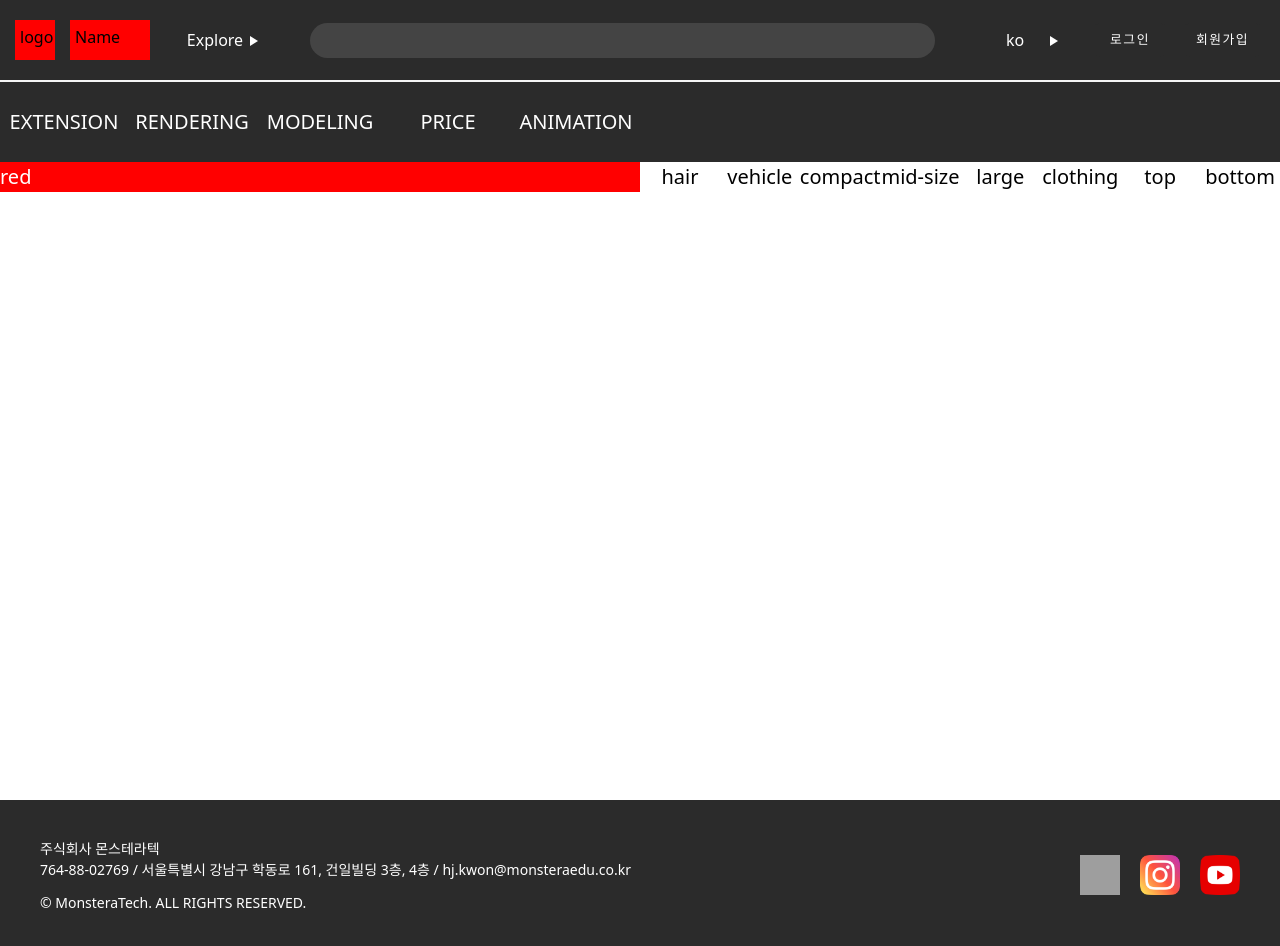
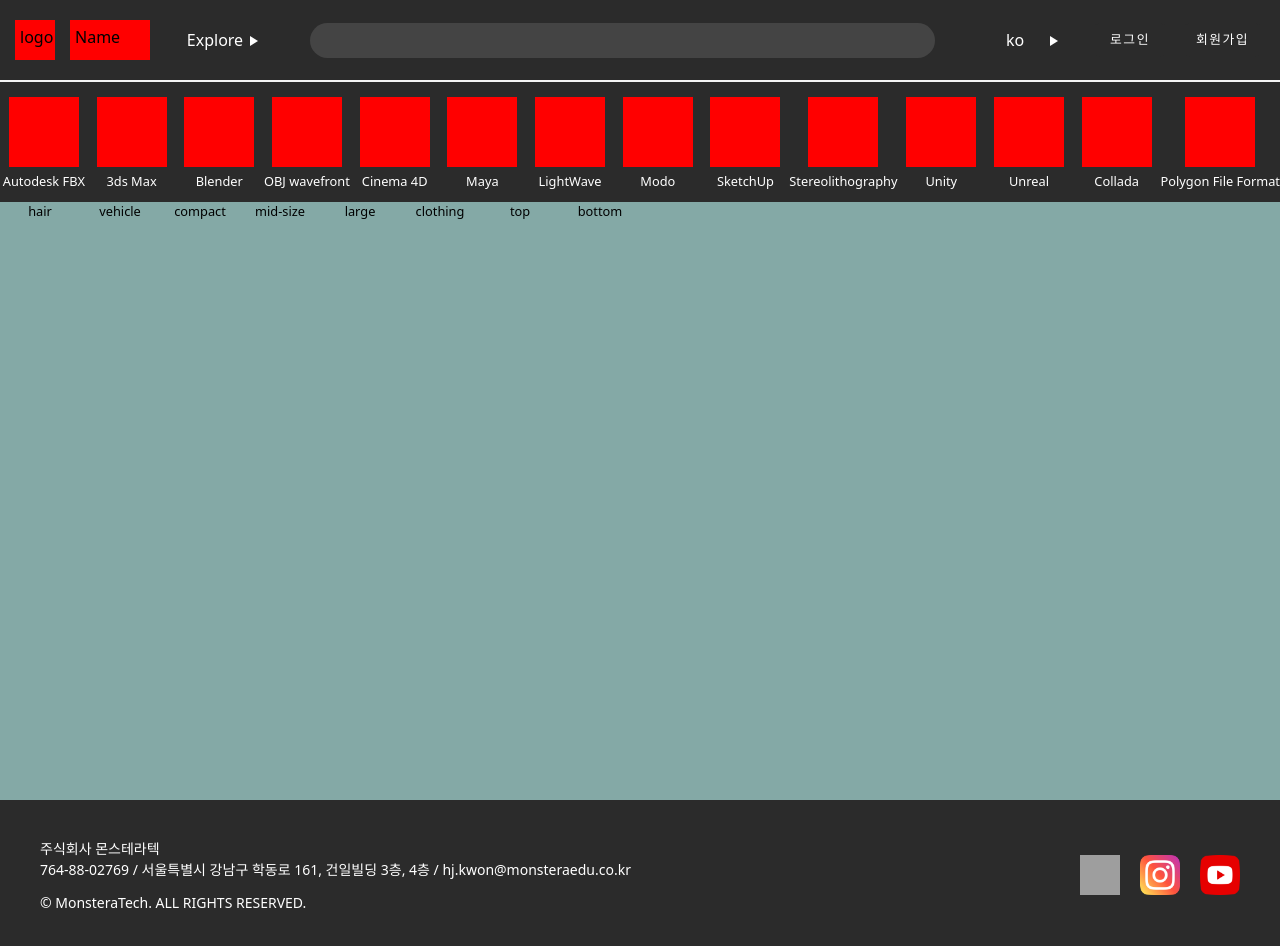
Before and after one commit to kang98kang/3DAssetTrading, a Next.js app: page /explore in a window 1280 px wide. Shown: the top 946 px of the page. Built offline with nearby package versions, Linux system fonts and the light colour scheme; grey boxes are pictures that could not be loaded.

Commit message:
Fixed model categories, added function

```diff
--- a/app/explore/explorepage.module.css
+++ b/app/explore/explorepage.module.css
@@ -1,5 +1,5 @@
-.dummy {
-  background-color: white;
+.paperback {
+  background-color: #84a9a6;
   margin-top: 80px;
   min-height: calc(100vh - 80px);
   color: white;
@@ -13,7 +13,7 @@
 
 .nav {
   top: 0px;
-  height: 80px;
+  height: 120px;
   width: 100%;
   box-sizing: border-box;
   background-color: #2b2b2b;
@@ -23,11 +23,41 @@
   align-items: center;
 }
 
+.inner {
+  display: flex;
+  flex: 1;
+  flex-direction: column;
+  justify-content: center;
+  align-items: center;
+}
+
 .filter {
   display: flex;
   flex: 1;
   justify-content: center;
+  align-items: center;
   position: relative;
+  text-wrap: nowrap;
+  font-size: 0.8rem;
+}
+
+.filter:hover {
+  border-color: #ff6347;
+}
+
+.icon {
+  display: flex;
+  justify-content: center;
+  align-items: center;
+  height: 70px;
+  width: 70px;
+  margin: 5px;
+  background-color: red;
+  flex: none;
+}
+
+.selected {
+  color: red;
 }
 
 .dropdown {
--- a/app/explore/page.js
+++ b/app/explore/page.js
@@ -1,12 +1,28 @@
 "use client";
 
-import { Suspense } from "react";
+import { Suspense, useState } from "react";
 import { useSearchParams } from "next/navigation";
+import { motion, AnimatePresence } from "framer-motion";
 import styles from "./explorepage.module.css";
 
 function ExploreContent() {
   const searchParams = useSearchParams();
-  const filters = ["EXTENSION", "RENDERING", "MODELING", "PRICE", "ANIMATION"];
+  const category = [
+    "Autodesk FBX",
+    "3ds Max",
+    "Blender",
+    "OBJ wavefront",
+    "Cinema 4D",
+    "Maya",
+    "LightWave",
+    "Modo",
+    "SketchUp",
+    "Stereolithography",
+    "Unity",
+    "Unreal",
+    "Collada",
+    "Polygon File Format",
+  ];
   const subFilterUrl = searchParams.get("filter");
   const subFilters = [
     "hair",
@@ -19,38 +35,131 @@ function ExploreContent() {
     "bottom",
   ];
 
+  const [selectedCategory, setSelectedCategory] = useState([]);
+  const [unselectedCategory, setUnselectedCategory] = useState([...category]);
+
+  const handleSelectFilter = (filterName) => {
+    setSelectedCategory((prev) => [...prev, filterName]);
+    setUnselectedCategory((prev) =>
+      prev.filter((filter) => filter !== filterName)
+    );
+  };
+
+  const handleDeselectFilter = (filterName) => {
+    setSelectedCategory((prev) =>
+      prev.filter((filter) => filter !== filterName)
+    );
+    setUnselectedCategory((prev) => {
+      const updatedCategory = [...prev, filterName];
+      return updatedCategory.sort(
+        (a, b) => category.indexOf(a) - category.indexOf(b)
+      );
+    });
+  };
+
+  const containerVariants = {
+    hidden: { opacity: 0 },
+    visible: {
+      opacity: 1,
+      transition: {
+        staggerChildren: 0.3,
+      },
+    },
+  };
+
+  const itemVariants = {
+    hidden: { opacity: 0, scale: 0 },
+    visible: { opacity: 1, scale: 1 },
+    exit: { opacity: 0, scale: 0 },
+  };
+
+  // const listShiftVariants = {
+  //   hidden: { x: -50 },
+  //   visible: { x: 0 },
+  //   exit: { x: 50 },
+  // };
+
+  // 인덱스가 0이거나 선택한 아이템일 경우 애니메이션을 비활성화
+  const shouldDisableShiftAnimation = (filterName, index) => {
+    return index === 0 || selectedCategory.includes(filterName);
+  };
+
+  // 선택 해제 시 본래 인덱스와 현재 인덱스가 일치하는 경우 애니메이션 비활성화
+  const shouldDisableDeselectAnimation = (filterName, index) => {
+    const originalIndex = category.indexOf(filterName);
+    return originalIndex === index;
+  };
+
   return (
-    <div className={styles.dummy}>
+    <div className={styles.paperback}>
       <div className={styles.divisionline}></div>
       <div className={styles.nav}>
-        <div style={{ width: "50%", display: "flex" }}>
-          {filters.map((filterName, index) => (
-            <div key={index} className={styles.filter}>
-              {filterName}
-              <div className={styles.dropdown}>
-                {subFilters.map((subFilter, subIndex) => (
-                  <div key={subIndex} className={styles.dropdownItem}>
-                    {subFilter}
-                  </div>
-                ))}
-              </div>
-            </div>
-          ))}
-        </div>
+        <motion.div
+          style={{ width: "100%", display: "flex", overflow: "hidden" }}
+          variants={containerVariants}
+          initial="hidden"
+          animate="visible"
+        >
+          <AnimatePresence>
+            {selectedCategory.map((filterName, index) => (
+              <motion.div
+                key={filterName}
+                className={styles.inner}
+                onClick={() => handleDeselectFilter(filterName)}
+                layout
+                // 선택 해제 시 본래 인덱스와 현재 인덱스가 일치할 경우 애니메이션 비활성화
+                variants={
+                  shouldDisableDeselectAnimation(filterName, index)
+                    ? {}
+                    : itemVariants
+                }
+                initial="hidden"
+                animate="visible"
+                exit="exit"
+                transition={{ duration: 0.5 }}
+              >
+                <div className={`${styles.filter} ${styles.icon}`}></div>
+                <div className={`${styles.filter} ${styles.selected}`}>
+                  {filterName}
+                </div>
+              </motion.div>
+            ))}
+          </AnimatePresence>
+          <AnimatePresence>
+            {unselectedCategory.map((filterName, index) => (
+              <motion.div
+                key={filterName}
+                className={styles.inner}
+                onClick={() => handleSelectFilter(filterName)}
+                layout
+                // 인덱스가 0이거나 선택한 아이템일 경우 listShiftVariants 적용 안 함
+                variants="variants"
+                whileHover={{ color: "#ff6347" }}
+                initial="hidden"
+                animate="visible"
+                exit="exit"
+                transition={{ duration: 0.5 }}
+              >
+                <div className={`${styles.filter} ${styles.icon}`}></div>
+                <div className={styles.filter}>{filterName}</div>
+              </motion.div>
+            ))}
+          </AnimatePresence>
+        </motion.div>
       </div>
       <div style={{ display: "flex" }}>
-        <div style={{ backgroundColor: "red", flex: 1 }}>red</div>
         <div style={{ display: "flex", flex: 1 }}>
           {subFilters.map((filterName, index) => (
             <div
               key={index}
               className={styles.filter}
-              style={{ color: "black" }}
+              style={{ color: subFilterUrl === filterName ? "red" : "black" }}
             >
-              {filterName} {subFilterUrl === filterName ? "(선택됨)" : ""}
+              {filterName}
             </div>
           ))}
         </div>
+        <div style={{ backgroundColor: "#84a9a6", flex: 1 }}></div>
       </div>
     </div>
   );
```
